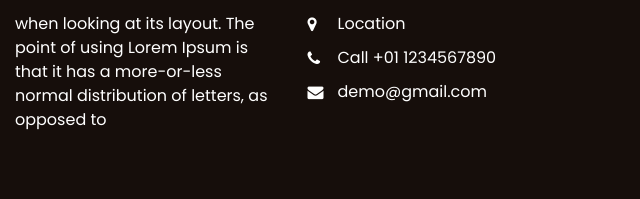
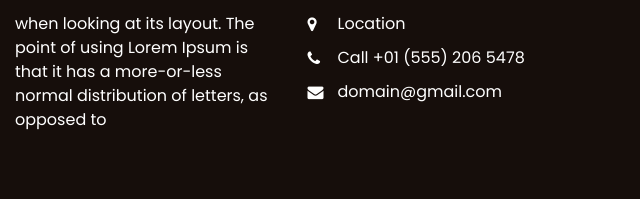
Before and after one commit to bgonikai2/web-ecom, a plain HTML site: page about.html in a window 1280 px wide. Shown: the part 823-1022 px from the top of the page, 640-1280 px from the left. Drawn offline with nearby package versions, Linux system fonts and the light colour scheme.

Commit message:
dev branch

```diff
--- a/about.html
+++ b/about.html
@@ -182,13 +182,13 @@
             <a href="">
               <i class="fa fa-phone" aria-hidden="true"></i>
               <span>
-                Call +01 1234567890
+                Call +01 (555) 206 5478
               </span>
             </a>
             <a href="">
               <i class="fa fa-envelope"></i>
               <span>
-                demo@gmail.com
+                domain@gmail.com
               </span>
             </a>
           </div>
```
Also changed, not shown: 1 other file.
